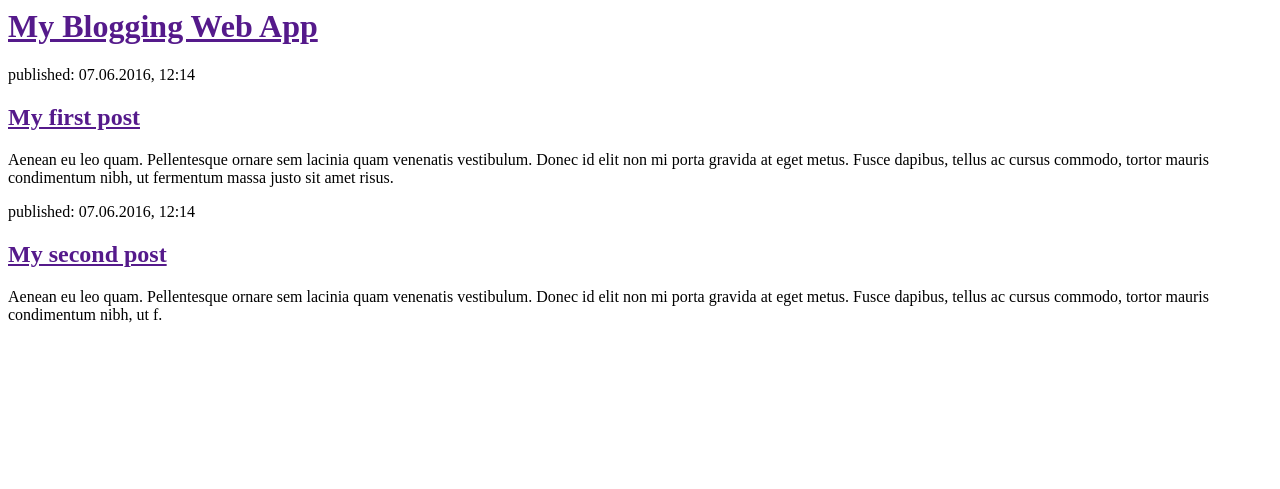
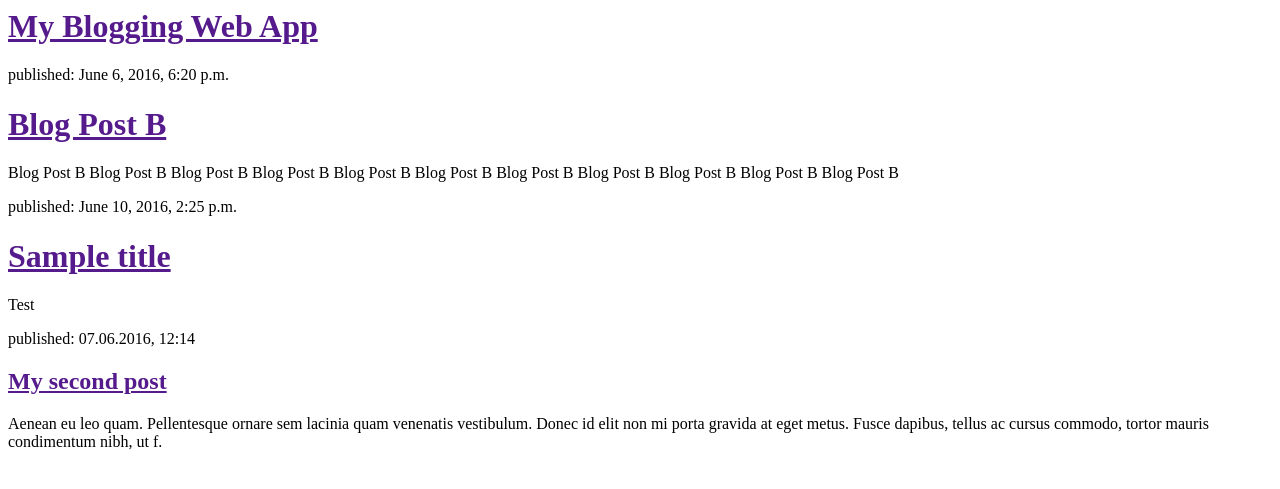
Before and after one commit to kikilin90/djangoproject, a Django app: page / in a window 1280 px wide. Shown: the top 489 px of the page. Run offline with Django 3.2, Linux system fonts and the light colour scheme; data comes from the database, SQL or seed files in the repository.

Commit message:
django template tags

```diff
--- a/blog/templates/blog/post_list.html
+++ b/blog/templates/blog/post_list.html
@@ -7,11 +7,13 @@
             <h1><a href="">My Blogging Web App</a></h1>
         </div>
 
-        <div>
-            <p>published: 07.06.2016, 12:14</p>
-            <h2><a href="">My first post</a></h2>
-            <p>Aenean eu leo quam. Pellentesque ornare sem lacinia quam venenatis vestibulum. Donec id elit non mi porta gravida at eget metus. Fusce dapibus, tellus ac cursus commodo, tortor mauris condimentum nibh, ut fermentum massa justo sit amet risus.</p>
-        </div>
+        {% for post in posts %}
+            <div>
+                <p>published: {{ post.published_date }}</p>
+                <h1><a href="">{{ post.title }}</a></h1>
+                <p>{{ post.text|linebreaks }}</p>
+            </div>
+        {% endfor %}
 
         <div>
             <p>published: 07.06.2016, 12:14</p>
--- a/blog/views.py
+++ b/blog/views.py
@@ -1,6 +1,8 @@
 from django.shortcuts import render
+from django.utils import timezone
 from .models import Post
 
 # Create your views here.
 def post_list(request):
-    return render(request, 'blog/post_list.html', {})
+    posts = Post.objects.filter(published_date__lte=timezone.now()).order_by('published_date')
+    return render(request, 'blog/post_list.html', {'posts': posts})
```
